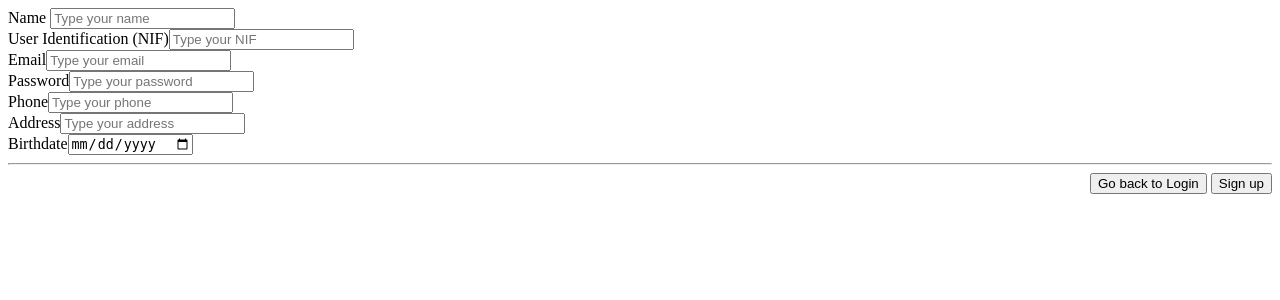
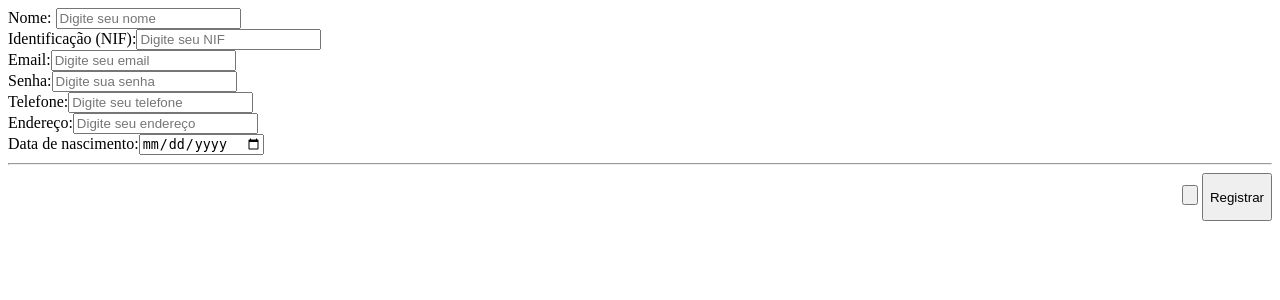
Before and after one commit to Matheus-C/driver-booklet, a Flask app: page /signup in a window 1280 px wide. Shown: the top 300 px of the page. Run offline with Flask 3, Linux system fonts and the light colour scheme.

Commit message:
translated + added icons to the htmls inside htmx folder

```diff
--- a/app/templates/htmx/company/company_list.html
+++ b/app/templates/htmx/company/company_list.html
@@ -1,4 +1,4 @@
-<option hidden>Select an Option</option>
+<option hidden>Selecione uma opção</option>
 {% for company in company_list %}
     <option value="{{company.id}}">{{company.name}}</option>
 {% endfor %}
--- a/app/templates/htmx/user/signup.html
+++ b/app/templates/htmx/user/signup.html
@@ -10,47 +10,47 @@
         {% include 'base/notifications.html' %}
         <form hx-post="{{data.return}}" hx-target="#signup_form" hx-swap="outerHTML">
             <div class="control">
-                <label class="label">Name</label>
-                <input class="input" type="text" name='name' placeholder="Type your name">
+                <label class="label">Nome:</label>
+                <input class="input" type="text" name='name' placeholder="Digite seu nome">
             </div>
             <div class="control">
-                <label class="label">User Identification (NIF)</label><input class="input" type="number"
-                    name='userIdentification' placeholder="Type your NIF">
+                <label class="label">Identificação (NIF):</label><input class="input" type="number"
+                    name='userIdentification' placeholder="Digite seu NIF">
             </div>
             <div class="control">
-                <label class="label">Email</label><input class="input" type="email" name='email'
-                    placeholder="Type your email">
+                <label class="label">Email:</label><input class="input" type="email" name='email'
+                    placeholder="Digite seu email">
             </div>
             <div class="control">
-                <label class="label">Password</label><input class="input" type="password" name='password'
-                    placeholder="Type your password">
+                <label class="label">Senha:</label><input class="input" type="password" name='password'
+                    placeholder="Digite sua senha">
             </div>
 
             <div class="control">
-                <label class="label">Phone</label><input class="input" type="tel" name='phone'
-                    placeholder="Type your phone">
+                <label class="label">Telefone:</label><input class="input" type="tel" name='phone'
+                    placeholder="Digite seu telefone">
             </div>
             <div class="control">
-                <label class="label">Address</label><input class="input" type="text" name='address'
-                    placeholder="Type your address">
+                <label class="label">Endereço:</label><input class="input" type="text" name='address'
+                    placeholder="Digite seu endereço">
             </div>
 
             <div class="control">
-                <label class="label">Birthdate</label><input class="input" type="date" name='birthDate'
-                    placeholder="Type your BirthDate">
+                <label class="label">Data de nascimento:</label><input class="input" type="date" name='birthDate'
+                    placeholder="Digite sua data de nascimento">
             </div>
             {% if current_user.is_anonymous is false %}
             <div class="control">
-                <label class="label">Started Worked on</label><input class="input" type="date" name='startWorkDate'
-                    placeholder="Type your StartWorkDate">
+                <label class="label">Trabalha desde:</label><input class="input" type="date" name='startWorkDate'
+                    placeholder="Digite desde quando esta pessoa trabalha nesta empresa">
             </div>
             {% endif %}
             <hr>
             <div align="right">
                 {% if current_user.is_anonymous %}
-                <button class="button is-light" hx-trigger ='click' hx-target="#signup_form" hx-get="{{ url_for('login') }}" hx-swap="innerHTML" data-loading-class="is-loading">Go back to Login</button>
+                <button class="button is-light" hx-trigger ='click' hx-target="#signup_form" hx-get="{{ url_for('login') }}" hx-swap="innerHTML" data-loading-class="is-loading"><p><i class="fa-solid fa-arrow-left fa-lg"></i></p></button>
                 {% endif %}
-                <button id="a" class="button is-primary" data-loading-class="is-loading">Sign up</button>
+                <button id="a" class="button is-primary" data-loading-class="is-loading"><p>Registrar <i class="fa-solid fa-file-arrow-down fa-lg"></i></p></button>
             </div>
         </form>
     </div>
--- a/app/templates/htmx/vehicle/vehicle_list.html
+++ b/app/templates/htmx/vehicle/vehicle_list.html
@@ -1,8 +1,8 @@
-<option hidden>Select an Option</option>
+<option hidden>Selecione uma opção</option>
 {% for vehicle in vehicle_list %}
     {% if vehicle.last_state in ['no_event','day_end'] %}
     <option value="{{vehicle.id}}">{{vehicle.model}} {{vehicle.licensePlate}}</option>
     {% else %}
-    <option value="{{vehicle.id}}" >{{vehicle.model}} {{vehicle.licensePlate}} (In Use)</option>
+    <option value="{{vehicle.id}}" >{{vehicle.model}} {{vehicle.licensePlate}} (em uso)</option>
     {% endif %}
 {% endfor %}
```
Also changed, not shown: app/templates/htmx/company/company.html (+8 -8 lines), app/templates/htmx/company/company_add_form.html (+7 -7 lines), app/templates/htmx/report/report.html (+7 -7 lines), app/templates/htmx/user/login.html (+6 -6 lines), app/templates/htmx/vehicle/vehicle_add_form.html (+5 -5 lines).
